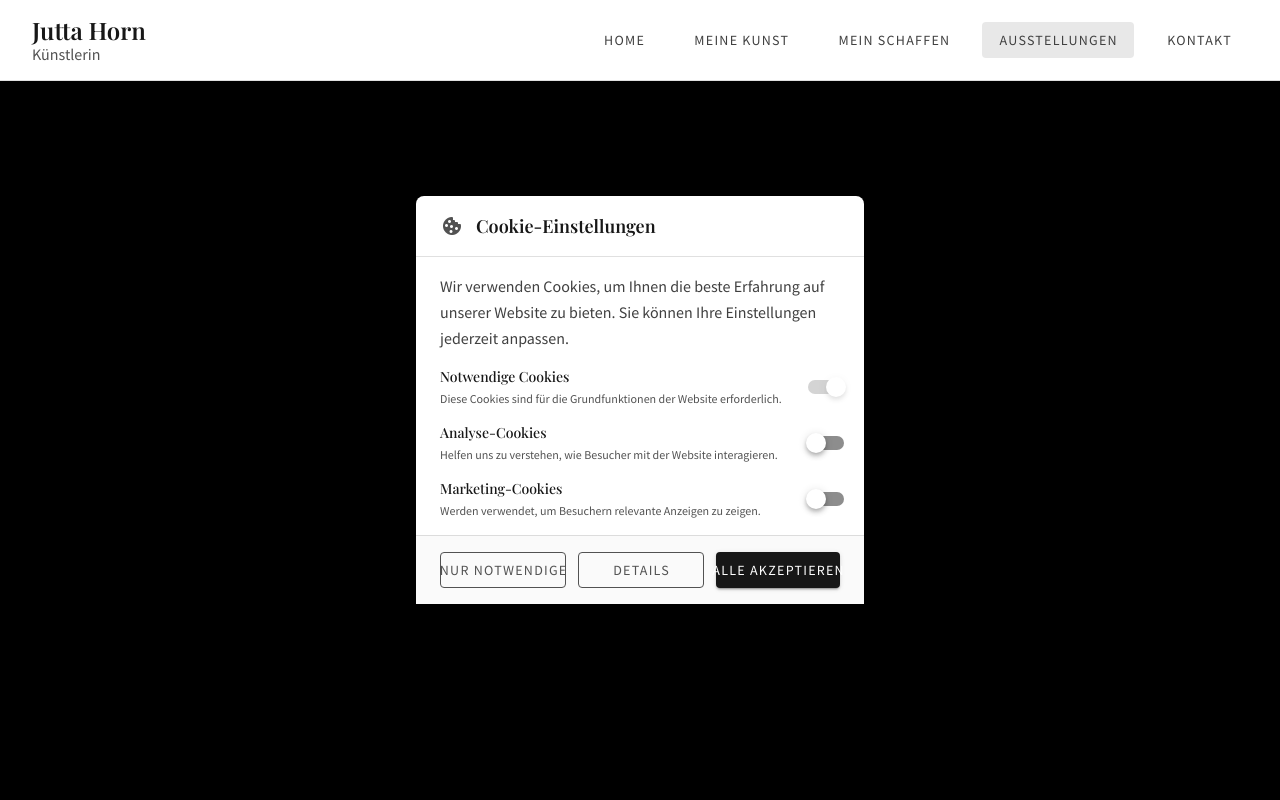
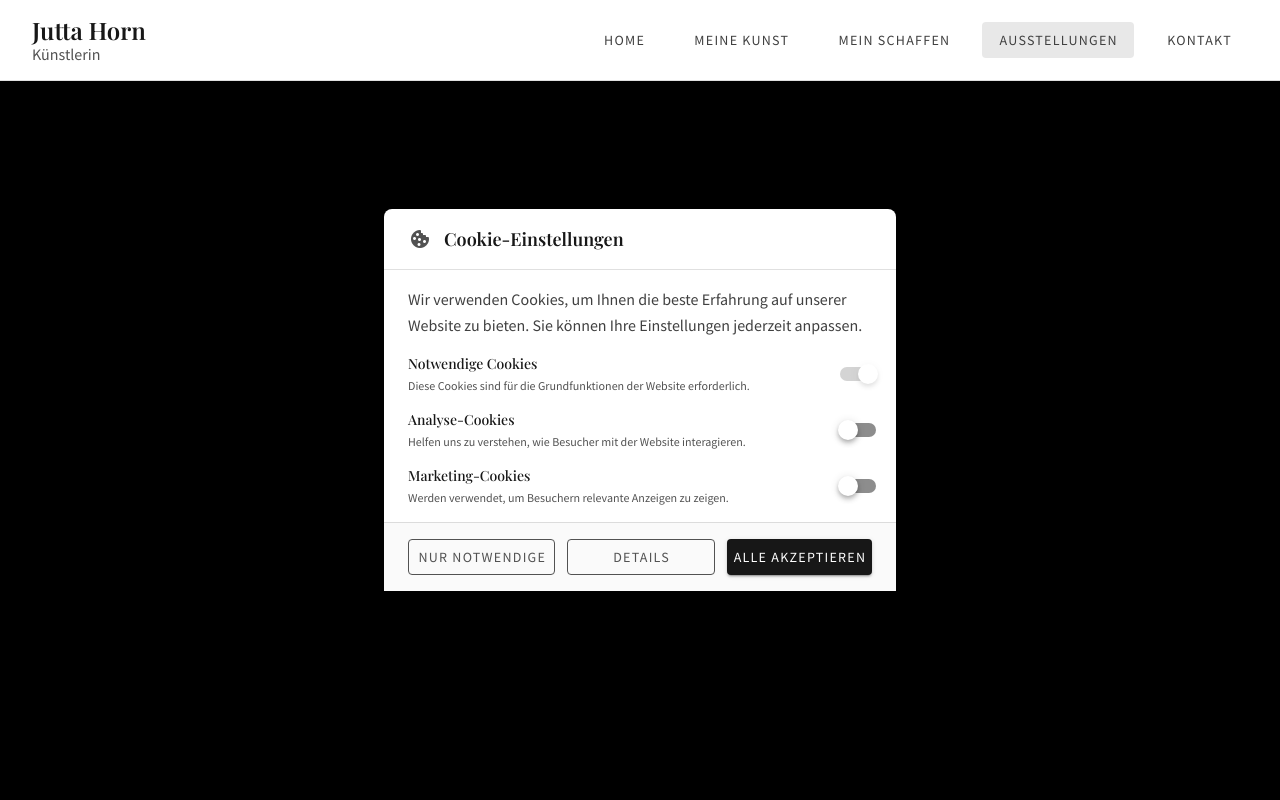
Before and after one commit to deepsoul/jutta-2025, a Vue app: page /ausstellungen in a window 1280 px wide. Shown: the top 800 px of the page. Built offline with nearby package versions, Linux system fonts and the light colour scheme; a web font is replaced by a local one.

Commit message:
Update CookieConsent.vue to increase dialog width for improved layout
- Change dialog width from max-w-md to max-w-lg for better user experience

```diff
--- a/src/components/CookieConsent.vue
+++ b/src/components/CookieConsent.vue
@@ -11,7 +11,7 @@
 
     <!-- Dialog -->
     <div
-      class="relative bg-white rounded-lg shadow-2xl max-w-md w-full mx-4 transform transition-all duration-300 scale-100"
+      class="relative bg-white rounded-lg shadow-2xl max-w-lg w-full mx-4 transform transition-all duration-300 scale-100"
     >
       <!-- Header -->
       <div class="px-6 py-4 border-b border-jutta-200">
```
